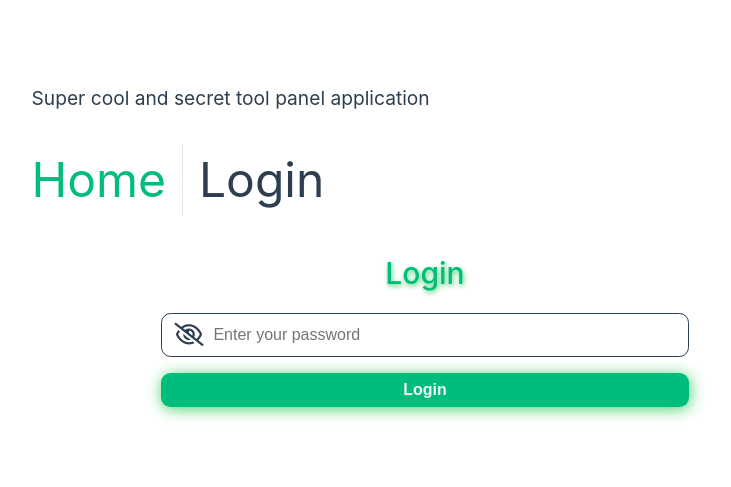
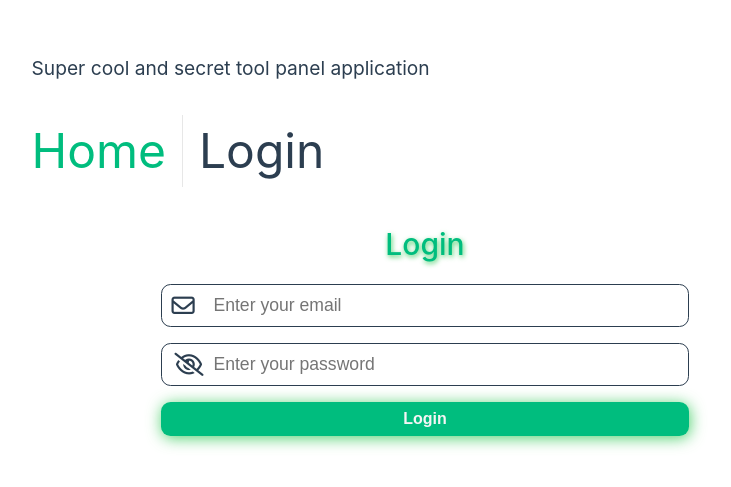
Before and after one commit to miskaslzickou/tool-panel, a Vue app: page /login in a window 1280 px wide. Shown: the part 127-614 px from the top of the page, without its empty margins (215-946 px from the left). Built offline with nearby package versions, Linux system fonts and the light colour scheme; no server answers.

Commit message:
added email login field

```diff
--- a/src/components/LoginView.vue
+++ b/src/components/LoginView.vue
@@ -6,6 +6,15 @@ import {useSupabase} from '../utils/supabase.js';
 <template>
   <div class="login">
     <h1 style="color:hsla(160, 100%, 37%, 1);font-weight: 500;   text-shadow: 1px 2px 5px  rgba(0, 189, 47, 0.705);">Login</h1>
+
+    <div id="email-field">
+      <i class="fa-solid fa-envelope"></i>
+      <input :type='text'
+        placeholder="Enter your email"
+
+      /></div>
+
+
     <div id="login-field" class="relative max-w-xs mt-2">
       <button
         @click="togglePasswordVisibility"
@@ -59,7 +68,7 @@ input {
   border: none;
   background-color: transparent;
     outline: none;
-  font-size: 1rem;
+  font-size: 1.1rem;
 }
 input:focus,
 input:focus-visible {
@@ -128,20 +137,22 @@ i {
   background-color: hsla(160, 100%, 42%, 1);
   scale: 1.02;
 }
-#login-field {
+#login-field ,#email-field{
   display: flex;
   align-items: center;
   width: 70%;
   padding: 4px;
-   border: 1px solid var(--color-text);
+  border: 1px solid var(--color-text);
 
   border-radius: 0.6rem;
 
 
 }
-#login-field:focus-within{
+#login-field:focus-within,#email-field:focus-within {
    box-shadow: 1px 2px 15px  rgba(235, 235, 235, 0.384);
 }
 
 
+
+
 </style>
```
